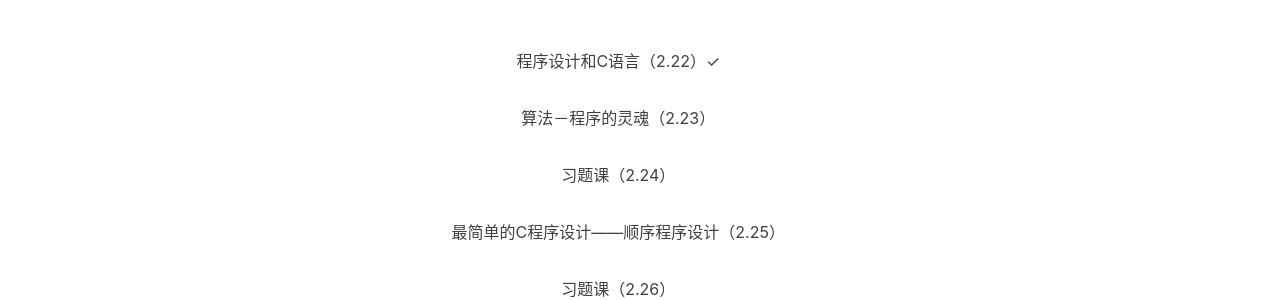
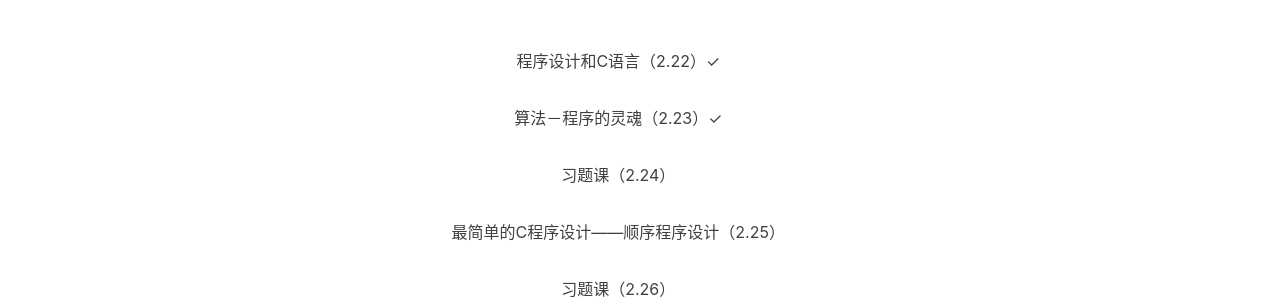
Before and after one commit to YS-yorigamishion/YS-yorigamishion.github.io, a Jekyll site: the page built from _posts/2022-2-21-C语言学习时间表.md, in a window 1280 px wide. Shown: the part 525-825 px from the top of the page. Built offline with Jekyll 4.4.1, drawn with Linux system fonts in a browser that asks for light colours; nearby versions of some CDN libraries; comment, search, counter and statistics services are not loaded.

Commit message:
Update 2022-2-21-C语言学习时间表.md

```diff
--- a/_posts/2022-2-21-C语言学习时间表.md
+++ b/_posts/2022-2-21-C语言学习时间表.md
@@ -12,7 +12,7 @@ tags:
 ---
 <p align="center">程序设计和C语言（2.22）✓</p>
 
-<p align="center">算法－程序的灵魂（2.23）</p>
+<p align="center">算法－程序的灵魂（2.23）✓</p>
 
 <p align="center">习题课（2.24）</p>
 
```
